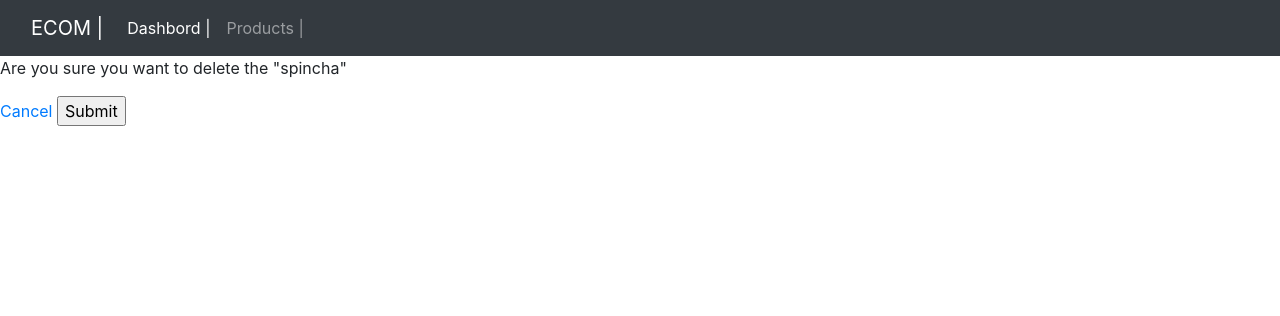
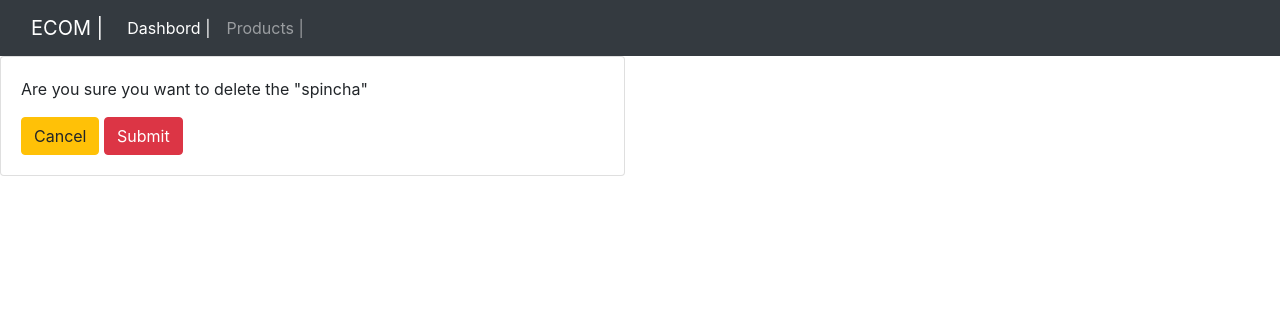
Before and after one commit to Kiash254/django-full-demo, a Django app: page /delete_order/5/ in a window 1280 px wide. Shown: the top 316 px of the page. Run offline with Django 4.2, Linux system fonts and the light colour scheme; data comes from the database, SQL or seed files in the repository.

```diff
--- a/frontend/templates/delete.html
+++ b/frontend/templates/delete.html
@@ -1,11 +1,18 @@
 {% extends 'base.html' %}
 {% load static %}
 {% block content %}
-<p>Are you sure you want to delete the "{{item}}"</p>
-<form action="" method="POST">
-    {% csrf_token %}
+<div class="row">
+    <div class="col-md-6">
+        <div class="card card-body">
+            <p>Are you sure you want to delete the "{{item}}"</p>
+        <form action="" method="POST">
+            {% csrf_token %}
 
-    <a href="{% url 'crm:home' %}">Cancel</a>
-    <input type="submit" name="confirm" id="delete">
-</form>
+            <a href="{% url 'crm:home' %}" class="btn btn-warning">Cancel</a>
+            <input type="submit" class="btn btn-danger" name="confirm" id="delete">
+        </form>
+        </div>
+    </div>
+</div>
+
 {% endblock %}
```
Also changed, not shown: frontend/templates/order_form.html (+11 -5 lines).
